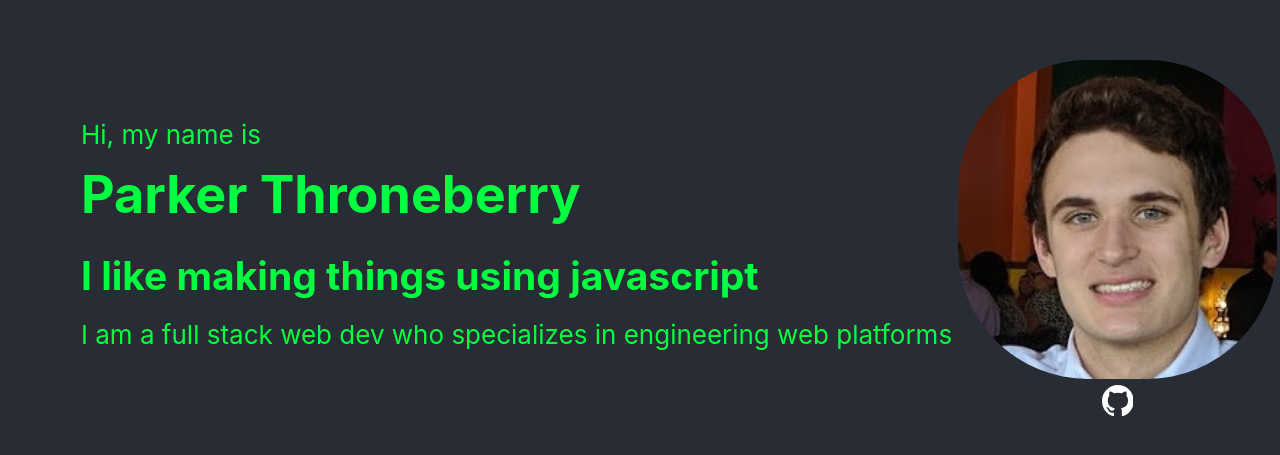
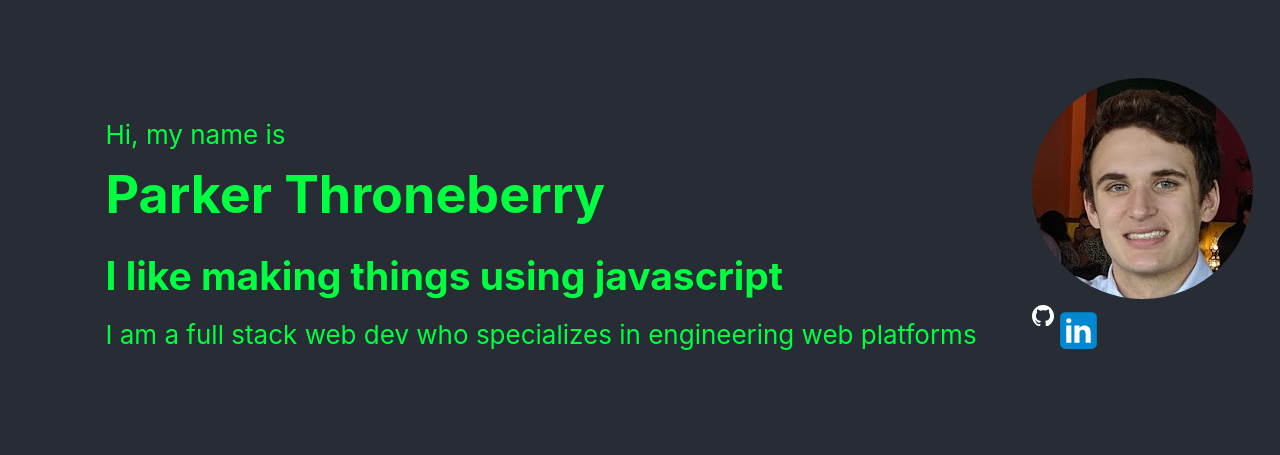
Before and after one commit to pht1207/parkers-portfolio, a React (Create React App) app: page / in a window 1280 px wide. Shown: the part 159-614 px from the top of the page. Built offline with nearby package versions, Linux system fonts and the light colour scheme.

Commit message:
Added linkedin button as well as flexbox for the icons under the profile picture

```diff
--- a/src/ContactInfo.css
+++ b/src/ContactInfo.css
@@ -12,3 +12,7 @@
 .GitHubButton:hover{
     cursor: pointer;
 }
+
+.IconFlexbox{
+    display: flex;
+}
--- a/src/ContactInfo.js
+++ b/src/ContactInfo.js
@@ -1,19 +1,21 @@
 import './ContactInfo.css'
 import { useEffect, useState } from 'react';
 import ProfilePic from './images/Me.jpg'
-import GithubSVG from './images/github-mark-white.svg'
 
 function HiMyNameIs(props) {
-    const [inputtedText, setInputtedText] = useState(props.html)
 
     function GitHubClicked(){
-
+        console.log("test")
     }
 
     return (
         <div className="ContactDiv">
             <img src={ProfilePic} className='ProfilePic'/>
-            <svg className='GitHubButton' onClick={GitHubClicked} width="98" height="96" viewBox="0 0 98 96" xmlns="http://www.w3.org/2000/svg"><path fill-rule="evenodd" clip-rule="evenodd" d="M48.854 0C21.839 0 0 22 0 49.217c0 21.756 13.993 40.172 33.405 46.69 2.427.49 3.316-1.059 3.316-2.362 0-1.141-.08-5.052-.08-9.127-13.59 2.934-16.42-5.867-16.42-5.867-2.184-5.704-5.42-7.17-5.42-7.17-4.448-3.015.324-3.015.324-3.015 4.934.326 7.523 5.052 7.523 5.052 4.367 7.496 11.404 5.378 14.235 4.074.404-3.178 1.699-5.378 3.074-6.6-10.839-1.141-22.243-5.378-22.243-24.283 0-5.378 1.94-9.778 5.014-13.2-.485-1.222-2.184-6.275.486-13.038 0 0 4.125-1.304 13.426 5.052a46.97 46.97 0 0 1 12.214-1.63c4.125 0 8.33.571 12.213 1.63 9.302-6.356 13.427-5.052 13.427-5.052 2.67 6.763.97 11.816.485 13.038 3.155 3.422 5.015 7.822 5.015 13.2 0 18.905-11.404 23.06-22.324 24.283 1.78 1.548 3.316 4.481 3.316 9.126 0 6.6-.08 11.897-.08 13.526 0 1.304.89 2.853 3.316 2.364 19.412-6.52 33.405-24.935 33.405-46.691C97.707 22 75.788 0 48.854 0z" fill="#fff"/></svg></div>
+            <div className='IconFlexbox'>
+                <svg className='GitHubButton' onClick={GitHubClicked} width="98" height="96" viewBox="0 0 98 96" xmlns="http://www.w3.org/2000/svg"><path fill-rule="evenodd" clip-rule="evenodd" d="M48.854 0C21.839 0 0 22 0 49.217c0 21.756 13.993 40.172 33.405 46.69 2.427.49 3.316-1.059 3.316-2.362 0-1.141-.08-5.052-.08-9.127-13.59 2.934-16.42-5.867-16.42-5.867-2.184-5.704-5.42-7.17-5.42-7.17-4.448-3.015.324-3.015.324-3.015 4.934.326 7.523 5.052 7.523 5.052 4.367 7.496 11.404 5.378 14.235 4.074.404-3.178 1.699-5.378 3.074-6.6-10.839-1.141-22.243-5.378-22.243-24.283 0-5.378 1.94-9.778 5.014-13.2-.485-1.222-2.184-6.275.486-13.038 0 0 4.125-1.304 13.426 5.052a46.97 46.97 0 0 1 12.214-1.63c4.125 0 8.33.571 12.213 1.63 9.302-6.356 13.427-5.052 13.427-5.052 2.67 6.763.97 11.816.485 13.038 3.155 3.422 5.015 7.822 5.015 13.2 0 18.905-11.404 23.06-22.324 24.283 1.78 1.548 3.316 4.481 3.316 9.126 0 6.6-.08 11.897-.08 13.526 0 1.304.89 2.853 3.316 2.364 19.412-6.52 33.405-24.935 33.405-46.691C97.707 22 75.788 0 48.854 0z" fill="#fff"/></svg>
+                <svg xmlns="http://www.w3.org/2000/svg" x="0px" y="0px" width="100" height="100" viewBox="0 0 98 96"><path fill="#0288D1" d="M42,37c0,2.762-2.238,5-5,5H11c-2.761,0-5-2.238-5-5V11c0-2.762,2.239-5,5-5h26c2.762,0,5,2.238,5,5V37z"></path><path fill="#FFF" d="M12 19H17V36H12zM14.485 17h-.028C12.965 17 12 15.888 12 14.499 12 13.08 12.995 12 14.514 12c1.521 0 2.458 1.08 2.486 2.499C17 15.887 16.035 17 14.485 17zM36 36h-5v-9.099c0-2.198-1.225-3.698-3.192-3.698-1.501 0-2.313 1.012-2.707 1.99C24.957 25.543 25 26.511 25 27v9h-5V19h5v2.616C25.721 20.5 26.85 19 29.738 19c3.578 0 6.261 2.25 6.261 7.274L36 36 36 36z"></path></svg>
+            </div>
+        </div>
     );
     }
 
```
